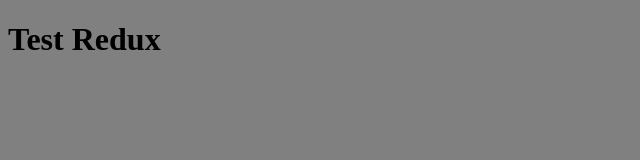
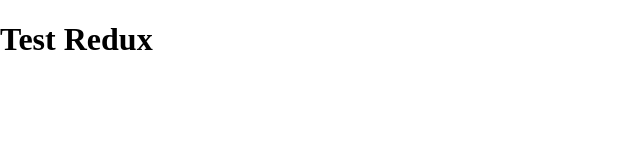
Before and after one commit to andrepitombeira/vast-debugger, a React app: page / in a window 1280 px wide. Shown: the whole page, without its empty margins (0-640 px from the left). Built offline with nearby package versions, Linux system fonts and the light colour scheme.

Commit message:
Create default styles

```diff
--- a/src/index.css
+++ b/src/index.css
@@ -1,3 +1,3 @@
 body {
-  background-color: gray;
+  margin: 0;
 }
```
